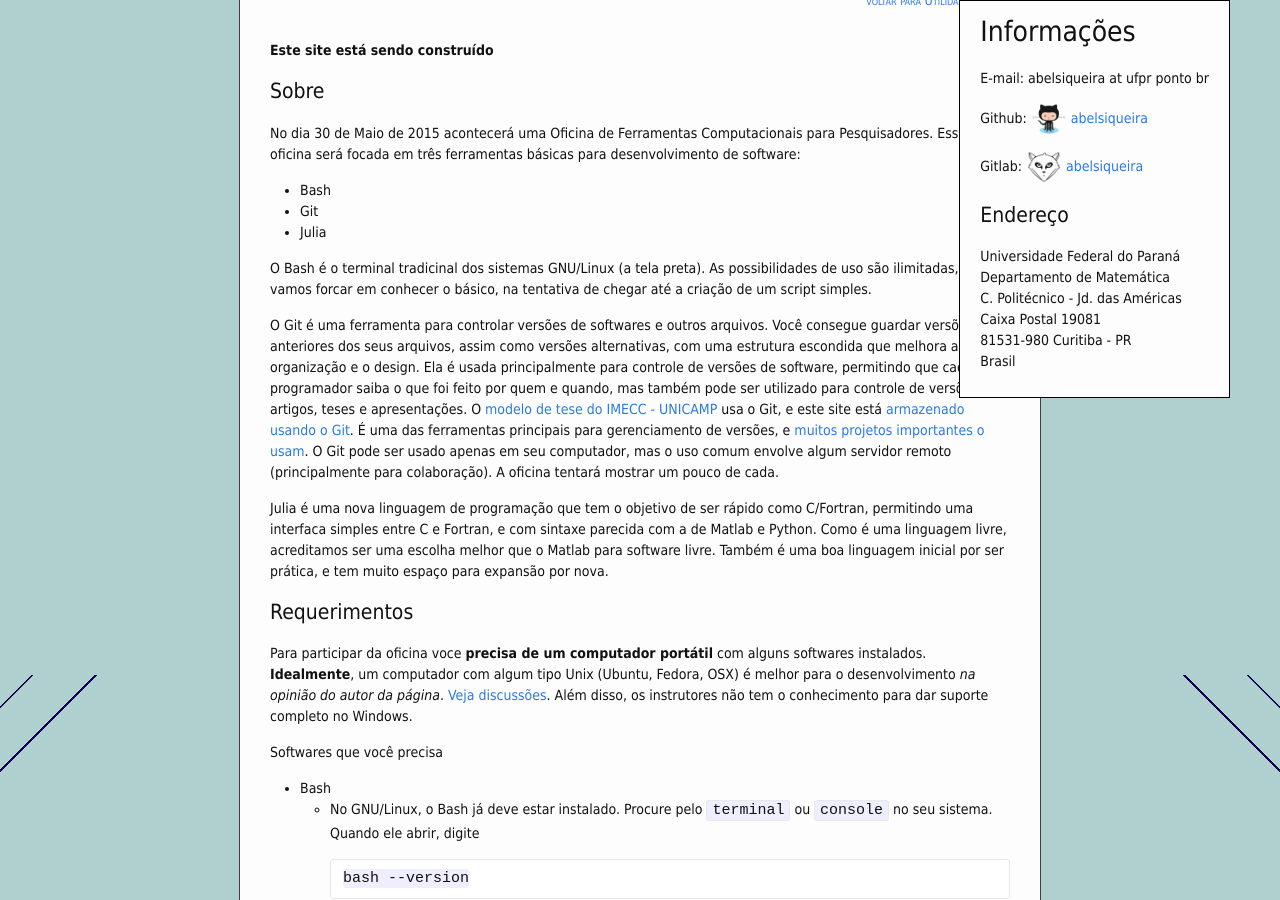
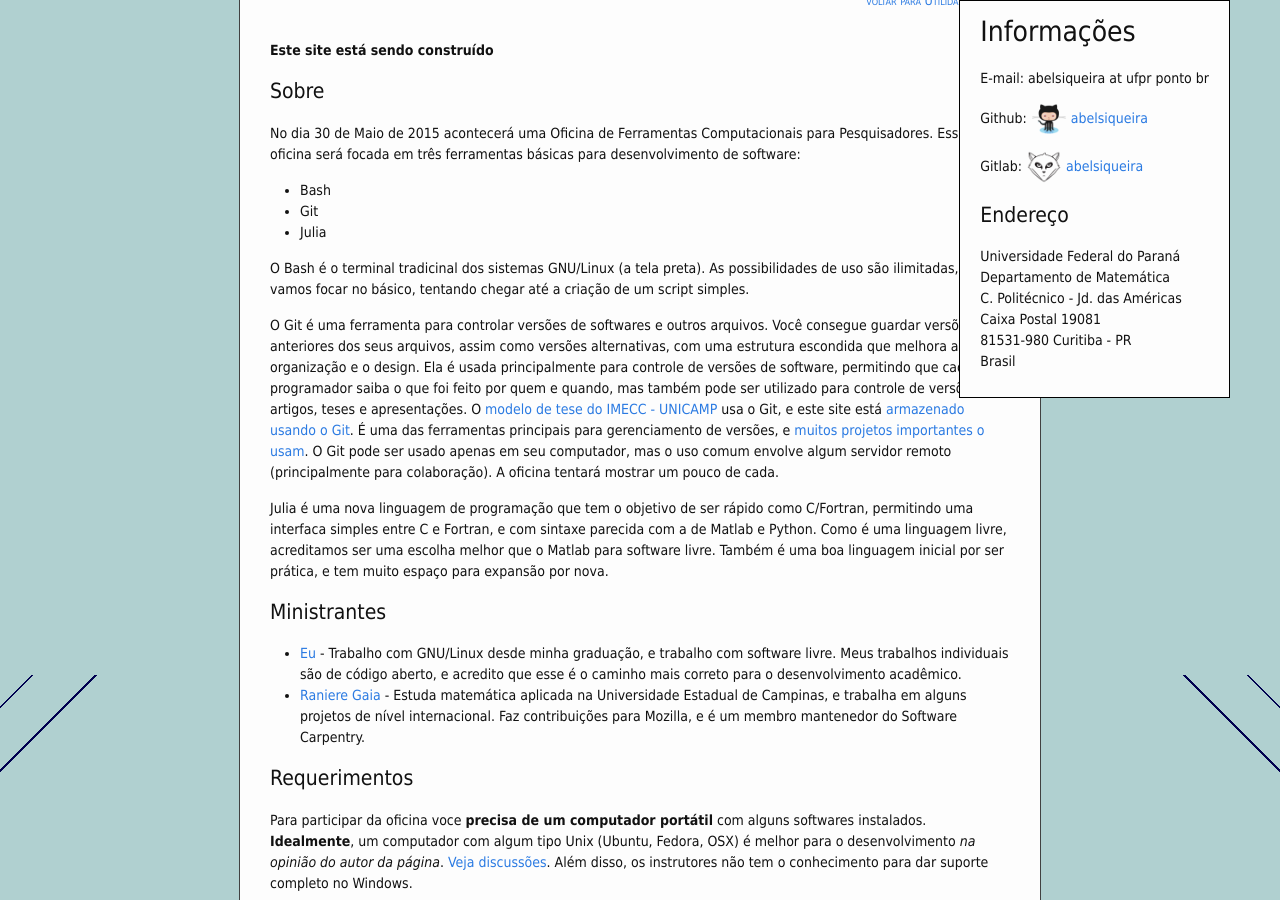
Before and after one commit to abelsiqueira/abelsiqueira.github.io-old, a Jekyll site: the page built from _posts/br/2015-04-13-workshop-de-ferramentas-computacionais-maio-de-2015.markdown, in a window 1280 px wide and 900 px high, scrolled down 225 px. Built offline with Jekyll 4.4.1, drawn with Linux system fonts in a browser that asks for light colours; nearby versions of some CDN libraries.

Commit message:
Atualiza workshop com informações dos ministrantes

```diff
--- a/_posts/br/2015-04-13-workshop-de-ferramentas-computacionais-maio-de-2015.markdown
+++ b/_posts/br/2015-04-13-workshop-de-ferramentas-computacionais-maio-de-2015.markdown
@@ -20,8 +20,8 @@ software:
   - Julia
 
 O Bash é o terminal tradicinal dos sistemas GNU/Linux (a tela preta).
-As possibilidades de uso são ilimitadas, mas vamos forcar em conhecer o básico,
-na tentativa de chegar até a criação de um script simples.
+As possibilidades de uso são ilimitadas, mas vamos focar no básico,
+tentando chegar até a criação de um script simples.
 
 O Git é uma ferramenta para controlar versões de softwares e outros arquivos.
 Você consegue guardar versões anteriores dos seus arquivos, assim como versões
@@ -45,6 +45,17 @@ Como é uma linguagem livre, acreditamos ser uma escolha melhor que o Matlab par
 software livre.
 Também é uma boa linguagem inicial por ser prática, e tem muito espaço para
 expansão por nova.
+
+# Ministrantes
+
+  - [Eu]({{ site.baseurl }}/) - Trabalho com GNU/Linux desde minha graduação,
+    e trabalho com software livre. Meus trabalhos individuais são de código
+    aberto, e acredito que esse é o caminho mais correto para o desenvolvimento
+    acadêmico.
+  - [Raniere Gaia](http://rgaiacs.com/) - Estuda matemática aplicada na
+    Universidade Estadual de Campinas, e trabalha em alguns projetos de nível
+    internacional. Faz contribuições para Mozilla, e é um membro mantenedor do
+    Software Carpentry.
 
 # Requerimentos
 
```
Also changed, not shown: other parts of _posts/br/2015-04-13-workshop-de-ferramentas-computacionais-maio-de-2015.markdown (+4 -0 lines).
